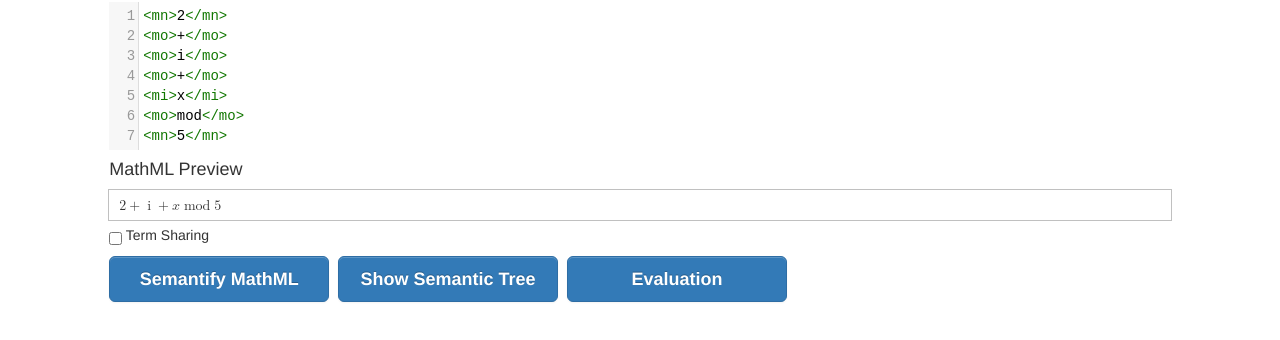
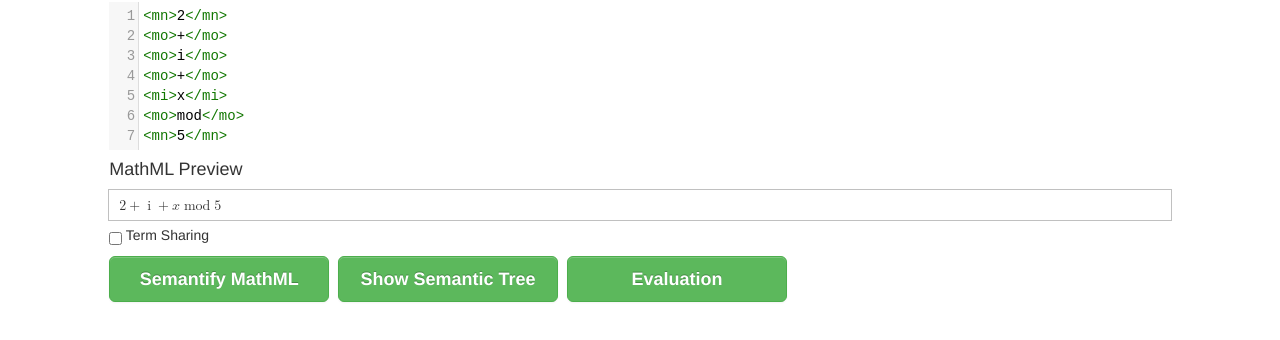
Before and after one commit to itoloaca/MathSemantifier, a plain HTML site: page index.html in a window 1280 px wide. Shown: the part 54-394 px from the top of the page. Drawn offline with Linux system fonts and the light colour scheme.

Commit message:
Green Buttons

```diff
--- a/index.html
+++ b/index.html
@@ -53,9 +53,9 @@
             </div>
 
             <input type="checkbox" id="term-sharing" name="term-sharing" /> Term Sharing <br/>
-            <a id="semantify" class="btn btn-lg btn-primary btn-action" href="#" role="button">Semantify MathML</a>
-            <a id="semantic-tree" class="btn btn-lg btn-primary btn-action" href="#" role="button">Show Semantic Tree</a>
-            <a id="evaluation" class="btn btn-lg btn-primary btn-action" href="#" role="button">Evaluation</a>
+            <a id="semantify" class="btn btn-lg btn-success btn-action" href="#" role="button">Semantify MathML</a>
+            <a id="semantic-tree" class="btn btn-lg btn-success btn-action" href="#" role="button">Show Semantic Tree</a>
+            <a id="evaluation" class="btn btn-lg btn-success btn-action" href="#" role="button">Evaluation</a>
             <div id="results" class="row">
             </div>
         </div>
```
